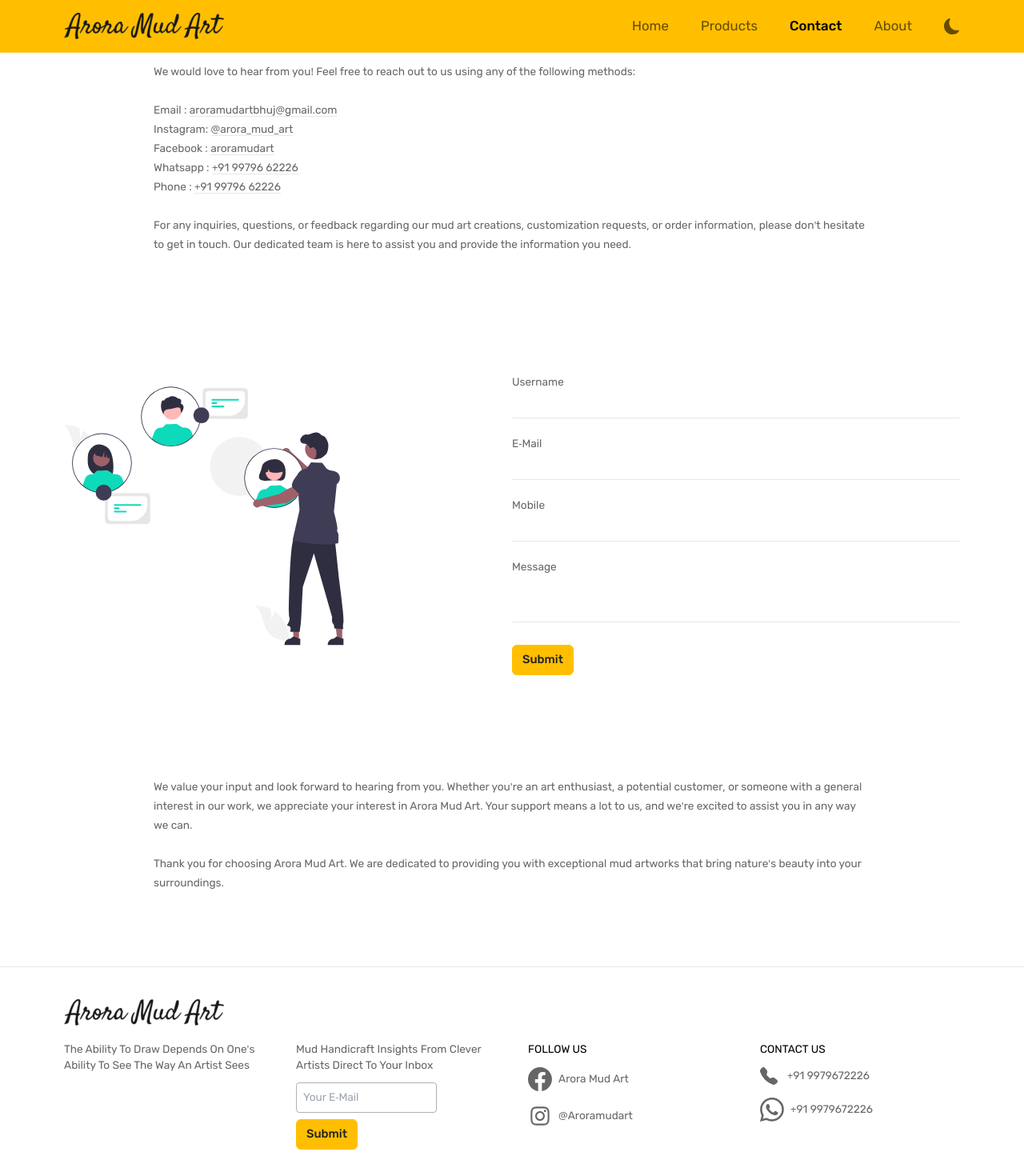
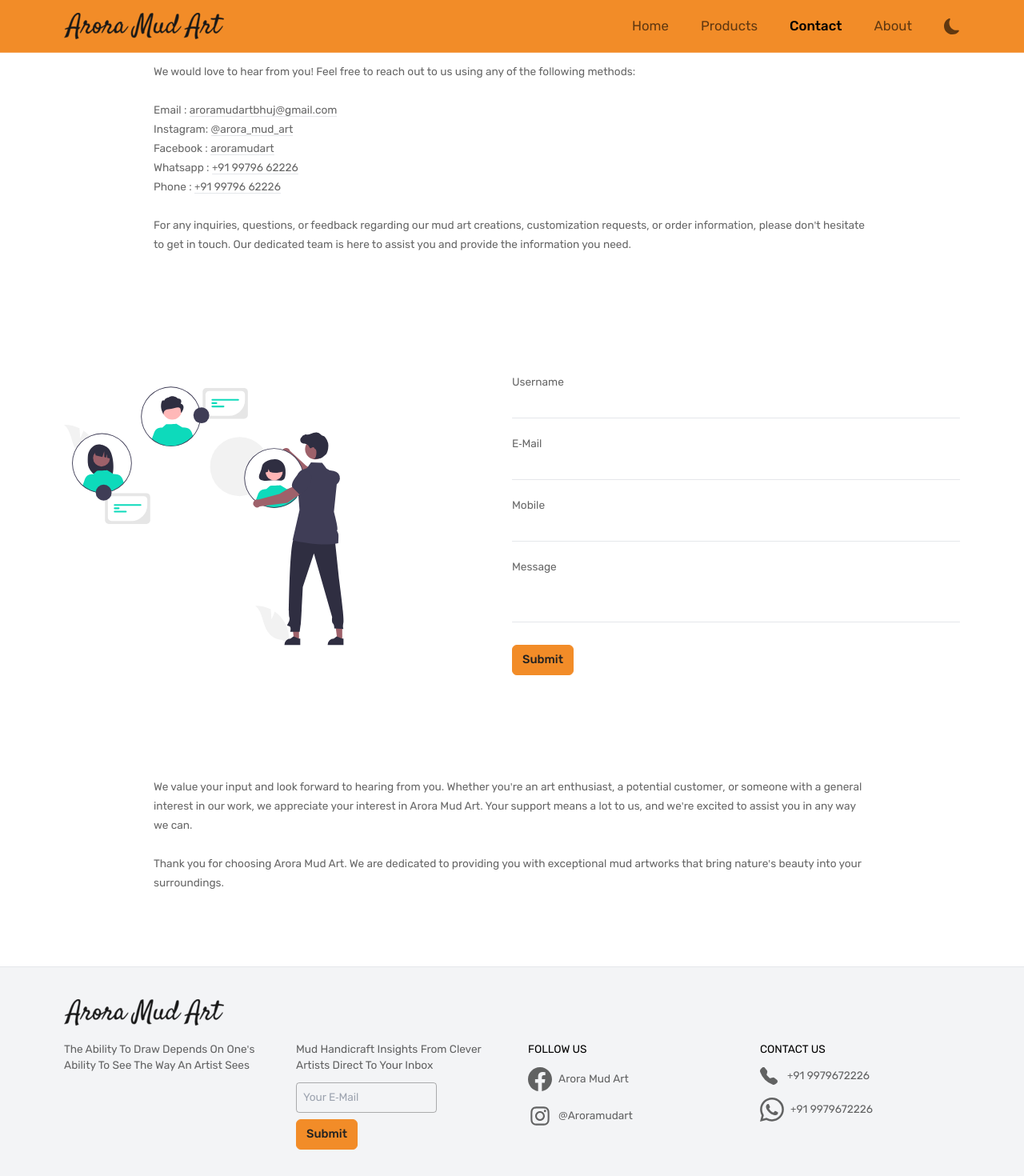
Before and after one commit to mr-saad/aroramudart, a Next.js app: page /contact in a window 1280 px wide. Shown: the top 1470 px of the page at 80% size. Built offline with nearby package versions, Linux system fonts and the light colour scheme.

Commit message:
orange cadmium color

```diff
--- a/components/Footer.js
+++ b/components/Footer.js
@@ -7,7 +7,7 @@
 const Footer = () => {
   const { dark } = useContext(Context)
   return (
-    <footer className="text-xs mt-20 px-3 md:px-20 py-10 border-t dark:border-white/10">
+    <footer className="text-xs mt-20 px-3 md:px-20 py-10 border-t bg-gray-100 dark:bg-transparent dark:border-white/10">
       {dark ? (
         <Image
           sizes="(max-width: 540px) 30vw,(max-width: 768px) 100vw,(max-width: 1200px) 50vw"
--- a/components/Navbar.js
+++ b/components/Navbar.js
@@ -27,7 +27,7 @@
   }, [])
 
   return (
-    <nav className="px-3 font-semibold z-[3] md:px-20 py-4 flex justify-between dark:bg-[#222222] bg-[#ffbf00] items-center border-b border-white/20 ">
+    <nav className="px-3 font-semibold z-[3] md:px-20 py-4 flex justify-between dark:bg-[#222222] bg-[#f28c28] items-center border-b border-white/20 ">
       <Link href="/">
         {dark ? (
           <Image
@@ -57,7 +57,7 @@
           />
         )}
       </Link>
-      {route.includes("/products") ? (
+      {route === "/products" ? (
         showSearch === true ? (
           <VscClose
             onClick={() => {
--- a/globals.css
+++ b/globals.css
@@ -45,7 +45,7 @@
 }
 
 .btn {
-  @apply text-sm font-bold dark:text-black dark:hover:text-[#ffbf00] dark:hover:bg-[#222222] hover:text-[#ffbf00] hover:bg-white text-[#222222]  bg-[#ffbf00]  transition border border-[#ffbf00] self-start px-3 py-2 rounded-md;
+  @apply text-sm font-bold dark:text-black dark:hover:text-[#f28c28] dark:hover:bg-[#222222] hover:text-[#f28c28] hover:bg-white text-[#222222]  bg-[#f28c28]  transition border border-[#f28c28] self-start px-3 py-2 rounded-md;
 }
 
 .input_text {
--- a/pages/products/[slug]/book.js
+++ b/pages/products/[slug]/book.js
@@ -69,7 +69,7 @@
         <Script src="https://unpkg.com/@lottiefiles/lottie-player@latest/dist/lottie-player.js" />
       </Head>
       <button onClick={() => back()} className="inline-block mb-2 btn">
-        <BiArrowBack color="#f00" size={18} />
+        <BiArrowBack size={18} />
       </button>
       {loading && <HangOn />}
 
--- a/pages/products/[slug]/index.js
+++ b/pages/products/[slug]/index.js
@@ -22,7 +22,7 @@
         <title>{title1}</title>
       </Head>
       <button onClick={() => back()} className="inline-block mb-2 btn">
-        <BiArrowBack className="text-[#f00]" size={18} />
+        <BiArrowBack size={18} />
       </button>
       <div className="flex gap-10 flex-col md:items-center md:flex-row capitalize">
         <div className="md:flex-1">
```
